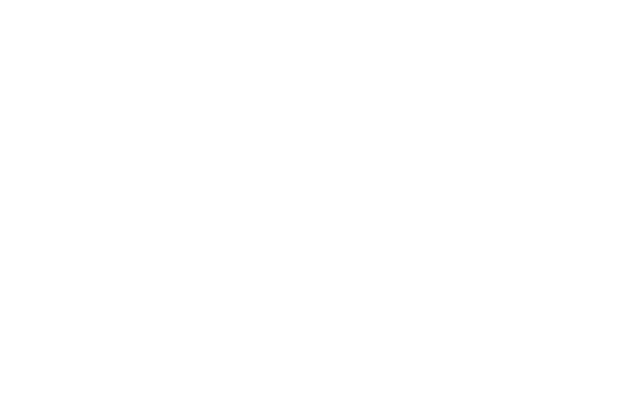
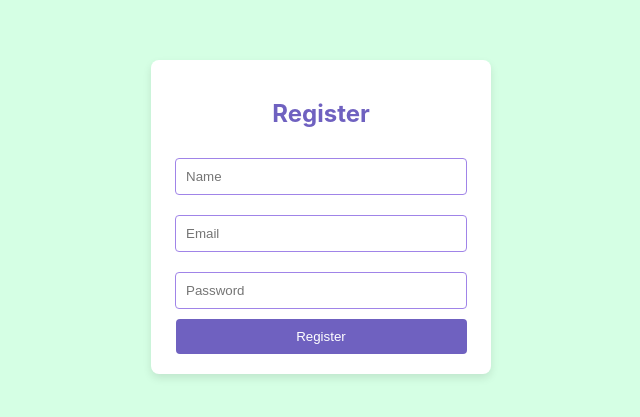
Before and after one commit to elab-development/internet-tehnologije-projekat-rezevacijasmestaja_2020_0058, a React (Create React App) app in the folder frontend/front/: page /register in a window 1280 px wide. Before the commit this address had no page. Shown: the part 183-600 px from the top of the page, without its empty margins (319-959 px from the left). Built offline with nearby package versions, Linux system fonts and the light colour scheme.

Commit message:
Login, register i logout; povezano sa bazom

```diff
--- a/frontend/front/src/App.js
+++ b/frontend/front/src/App.js
@@ -5,6 +5,8 @@
 import Home from './components/Home.jsx';
 import AccommodationDetail from './components/AccommodationDetail.jsx';
 import LocationAccommodations from './components/LocationAccommodations.jsx';
+import Login from './components/Login';
+import Register from './components/Register';
 
 function App() {
   return (
@@ -13,6 +15,8 @@
           <Route path="/" element={<Home />} />
           <Route path="/accommodations/:id" element={<AccommodationDetail />} />
           <Route path="/locations/:locationId" element={<LocationAccommodations />} />
+          <Route path="/login" element={<Login />} />
+          <Route path="/register" element={<Register />} />
         </Routes>
     </Router>
 
--- a/frontend/front/src/components/AccommodationCards.jsx
+++ b/frontend/front/src/components/AccommodationCards.jsx
@@ -21,7 +21,7 @@
                     nizIndexi[i] = rnd;
                     i++;
                 }
-                console.log(nizKartice);
+                //console.log(nizKartice);
                 setAccommodations(nizKartice);
             } catch (error) {
                 console.error('Error fetching accommodations:', error);
--- a/frontend/front/src/components/ApiService.js
+++ b/frontend/front/src/components/ApiService.js
@@ -6,15 +6,36 @@
     return axios.post("http://localhost:8000/api/register", user);
   }
 
+  // login(email, password) {
+  //   return axios.post("http://localhost:8000/api/login", {
+  //     email: email,
+  //     password: password
+  //   });
+  // }
+
   login(email, password) {
-    return axios.post("http://localhost:8000/api/login", {
-      email: email,
-      password: password
-    });
+    return axios.post('http://localhost:8000/api/login', { email, password })
+      .then(response => {
+        const { access_token, user, role } = response.data;
+        this.setToken(access_token);
+        this.setLoginInfo(role, user.email, user.id);
+        return response.data;
+      });
   }
 
+  // logout() {
+  //   return window.sessionStorage.clear();
+  // }
+
   logout() {
-    return window.sessionStorage.clear();
+    return axios.post('http://localhost:8000/api/logout', {}, {
+      headers: {
+        Authorization: `Bearer ${this.getToken()}`
+      }
+    }).then(response => {
+      this.clearLoginInfo();
+      return response;
+    });
   }
 
   setToken(token) {
@@ -37,6 +58,13 @@
     const id = window.sessionStorage.getItem("id");
 
     return { role, email, id };
+  }
+
+  clearLoginInfo() {
+    window.sessionStorage.removeItem("token");
+    window.sessionStorage.removeItem("role");
+    window.sessionStorage.removeItem("email");
+    window.sessionStorage.removeItem("id");
   }
 
  /* getLoggedInUser() {
--- /dev/null
+++ b/frontend/front/src/components/Login.jsx
@@ -0,0 +1,49 @@
+import React, { useState } from 'react';
+import { useNavigate } from 'react-router-dom';
+import { apiService } from './ApiService';
+import '../styles/Login.css';
+
+const Login = () => {
+  const [email, setEmail] = useState('');
+  const [password, setPassword] = useState('');
+  const [error, setError] = useState('');
+  const navigate = useNavigate();
+
+  const handleLogin = async (e) => {
+    e.preventDefault();
+    try {
+      await apiService.login(email, password);
+      navigate('/');
+    } catch (err) {
+      setError('Login failed. Please check your credentials and try again.');
+    }
+  };
+
+  return (
+    <div className="login-container">
+      <div className="login-card">
+        <h2>Login</h2>
+        <form onSubmit={handleLogin}>
+          <input
+            type="email"
+            value={email}
+            onChange={(e) => setEmail(e.target.value)}
+            placeholder="Email"
+            required
+          />
+          <input
+            type="password"
+            value={password}
+            onChange={(e) => setPassword(e.target.value)}
+            placeholder="Password"
+            required
+          />
+          <button type="submit">Login</button>
+          {error && <p className="error">{error}</p>}
+        </form>
+      </div>
+    </div>
+  );
+};
+
+export default Login;
--- a/frontend/front/src/components/NavBar.jsx
+++ b/frontend/front/src/components/NavBar.jsx
@@ -1,18 +1,17 @@
 import React, { useEffect, useState } from 'react';
-import { Link } from 'react-router-dom';
+import { Link, useNavigate } from 'react-router-dom';
 import logo from '../assets/SELogo.png';
 import '../styles/NavBar.css';
+import { apiService } from './ApiService';
 
 const NavBar = () => {
   const [shadow, setShadow] = useState(false);
+  const [user, setUser] = useState(null);
+  const navigate = useNavigate();
 
   useEffect(() => {
     const handleScroll = () => {
-      if (window.scrollY > 0) {
-        setShadow(true);
-      } else {
-        setShadow(false);
-      }
+      setShadow(window.scrollY > 0);
     };
 
     window.addEventListener('scroll', handleScroll);
@@ -21,18 +20,38 @@
     };
   }, []);
 
+  useEffect(() => {
+    const storedUser = apiService.getLoginInfo();
+    if (storedUser && storedUser.email) {
+      setUser(storedUser);
+    }
+  }, []);
+
+  const handleLogout = () => {
+    apiService.logout().then(() => {
+      setUser(null);
+      navigate('/');
+    });
+  };
+
   return (
     <div className={`navBar ${shadow ? 'shadow' : ''}`}>
       <div className="navContainer">
         <span className="logo"><img src={logo} alt="SuiteEscape logo" /></span>
         <div className="navItems">
           <Link to="/add-listing" className="navButton">List Your Property</Link>
-          <Link to="/login" className="navButton">Login</Link>
-          <Link to="/register" className="navButton">Register</Link>
+          {user ? (
+            <button className="logoutButton" onClick={handleLogout}>Logout</button>
+          ) : (
+            <>
+              <Link to="/login" className="navButton">Login</Link>
+              <Link to="/register" className="navButton">Register</Link>
+            </>
+          )}
         </div>
       </div>
     </div>
   );
-}
+};
 
 export default NavBar;
--- /dev/null
+++ b/frontend/front/src/components/Register.jsx
@@ -0,0 +1,57 @@
+import React, { useState } from 'react';
+import { useNavigate } from 'react-router-dom';
+import { apiService } from './ApiService';
+import '../styles/Register.css';
+
+const Register = () => {
+  const [name, setName] = useState('');
+  const [email, setEmail] = useState('');
+  const [password, setPassword] = useState('');
+  const [error, setError] = useState('');
+  const navigate = useNavigate();
+
+  const handleRegister = async (e) => {
+    e.preventDefault();
+    try {
+      await apiService.register({ name, email, password });
+      navigate('/login');
+    } catch (err) {
+      setError('Registration failed. Please try again.');
+    }
+  };
+
+  return (
+    <div className="register-container">
+      <div className="register-card">
+        <h2>Register</h2>
+        <form onSubmit={handleRegister}>
+          <input
+            type="text"
+            value={name}
+            onChange={(e) => setName(e.target.value)}
+            placeholder="Name"
+            required
+          />
+          <input
+            type="email"
+            value={email}
+            onChange={(e) => setEmail(e.target.value)}
+            placeholder="Email"
+            required
+          />
+          <input
+            type="password"
+            value={password}
+            onChange={(e) => setPassword(e.target.value)}
+            placeholder="Password"
+            required
+          />
+          <button type="submit">Register</button>
+          {error && <p className="error">{error}</p>}
+        </form>
+      </div>
+    </div>
+  );
+};
+
+export default Register;
--- /dev/null
+++ b/frontend/front/src/styles/Login.css
@@ -0,0 +1,50 @@
+.login-container {
+    display: flex;
+    flex-direction: column;
+    align-items: center;
+    justify-content: center;
+    height: 100vh;
+    background-color: #D5FFE4;
+}
+
+.login-card {
+    background-color: #ffffff;
+    border-radius: 8px;
+    box-shadow: 0 4px 8px rgba(0, 0, 0, 0.1);
+    padding: 20px;
+    width: 300px;
+    text-align: center;
+}
+
+.login-card h2 {
+    color: #6F61C0;
+    margin-bottom: 20px;
+}
+
+.login-card input {
+    width: 90%;
+    padding: 10px;
+    margin: 10px 0;
+    border: 1px solid #A084E8;
+    border-radius: 4px;
+}
+
+.login-card button {
+    width: 97%;
+    padding: 10px;
+    background-color: #6F61C0;
+    color: #ffffff;
+    border: none;
+    border-radius: 4px;
+    cursor: pointer;
+    transition: background-color 0.3s ease;
+}
+
+.login-card button:hover {
+    background-color: #A084E8;
+}
+
+.login-card .error {
+    color: #ff4d4d;
+    margin-top: 10px;
+}
--- a/frontend/front/src/styles/NavBar.css
+++ b/frontend/front/src/styles/NavBar.css
@@ -8,7 +8,6 @@
   top: 0;
   z-index: 999;
   transition: box-shadow 0.3s ease;
-  /* overflow: hidden; */
 }
 
 .navBar.shadow {
@@ -17,7 +16,6 @@
 
 .navContainer {
   width: 100%;
-  /* max-width: 1024px; */
   color: white;
   display: flex;
   align-items: center;
@@ -52,6 +50,20 @@
   box-shadow: 3px 4px 2px rgba(0, 0, 0, 0.2);
 }
 
+.logoutButton {
+  font-size: 15px;
+  margin-left: 20px;
+  border: none;
+  padding: 12px 30px;
+  cursor: pointer;
+  color: white;
+  background-color: #6f61c0;
+  border-radius: 5px;
+  text-decoration: none;
+  transition: background-color 0.3s ease;
+  box-shadow: 3px 4px 2px rgba(0, 0, 0, 0.2);
+}
+
 .navButton:hover {
   background-color: #a084e8;
   color: #8be8e5;
--- /dev/null
+++ b/frontend/front/src/styles/Register.css
@@ -0,0 +1,50 @@
+.register-container {
+    display: flex;
+    flex-direction: column;
+    align-items: center;
+    justify-content: center;
+    height: 100vh;
+    background-color: #D5FFE4;
+}
+
+.register-card {
+    background-color: #ffffff;
+    border-radius: 8px;
+    box-shadow: 0 4px 8px rgba(0, 0, 0, 0.1);
+    padding: 20px;
+    width: 300px;
+    text-align: center;
+}
+
+.register-card h2 {
+    color: #6F61C0;
+    margin-bottom: 20px;
+}
+
+.register-card input {
+    width: 90%;
+    padding: 10px;
+    margin: 10px 0;
+    border: 1px solid #A084E8;
+    border-radius: 4px;
+}
+
+.register-card button {
+    width: 97%;
+    padding: 10px;
+    background-color: #6F61C0;
+    color: #ffffff;
+    border: none;
+    border-radius: 4px;
+    cursor: pointer;
+    transition: background-color 0.3s ease;
+}
+
+.register-card button:hover {
+    background-color: #A084E8;
+}
+
+.register-card .error {
+    color: #ff4d4d;
+    margin-top: 10px;
+}
```
